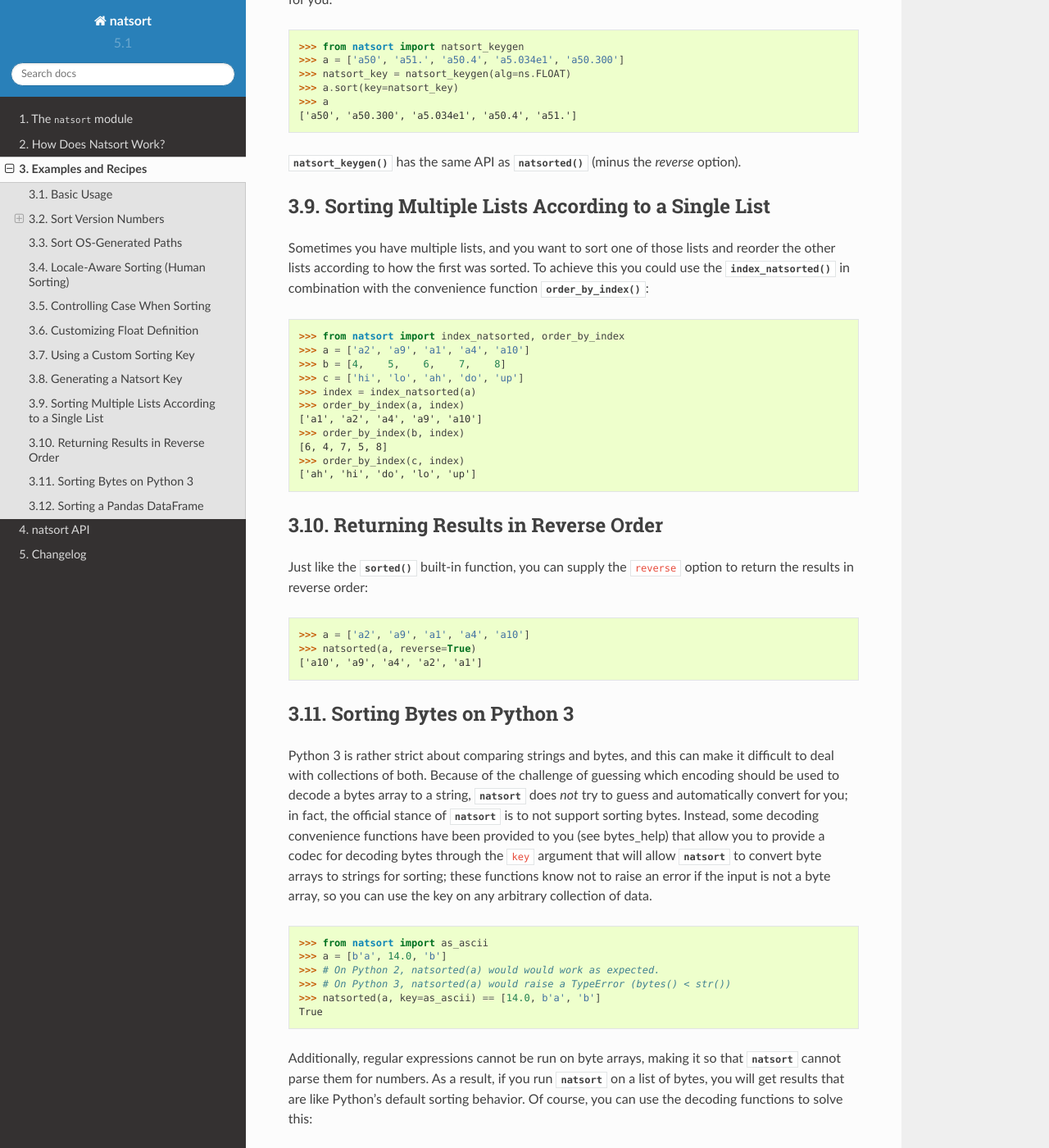
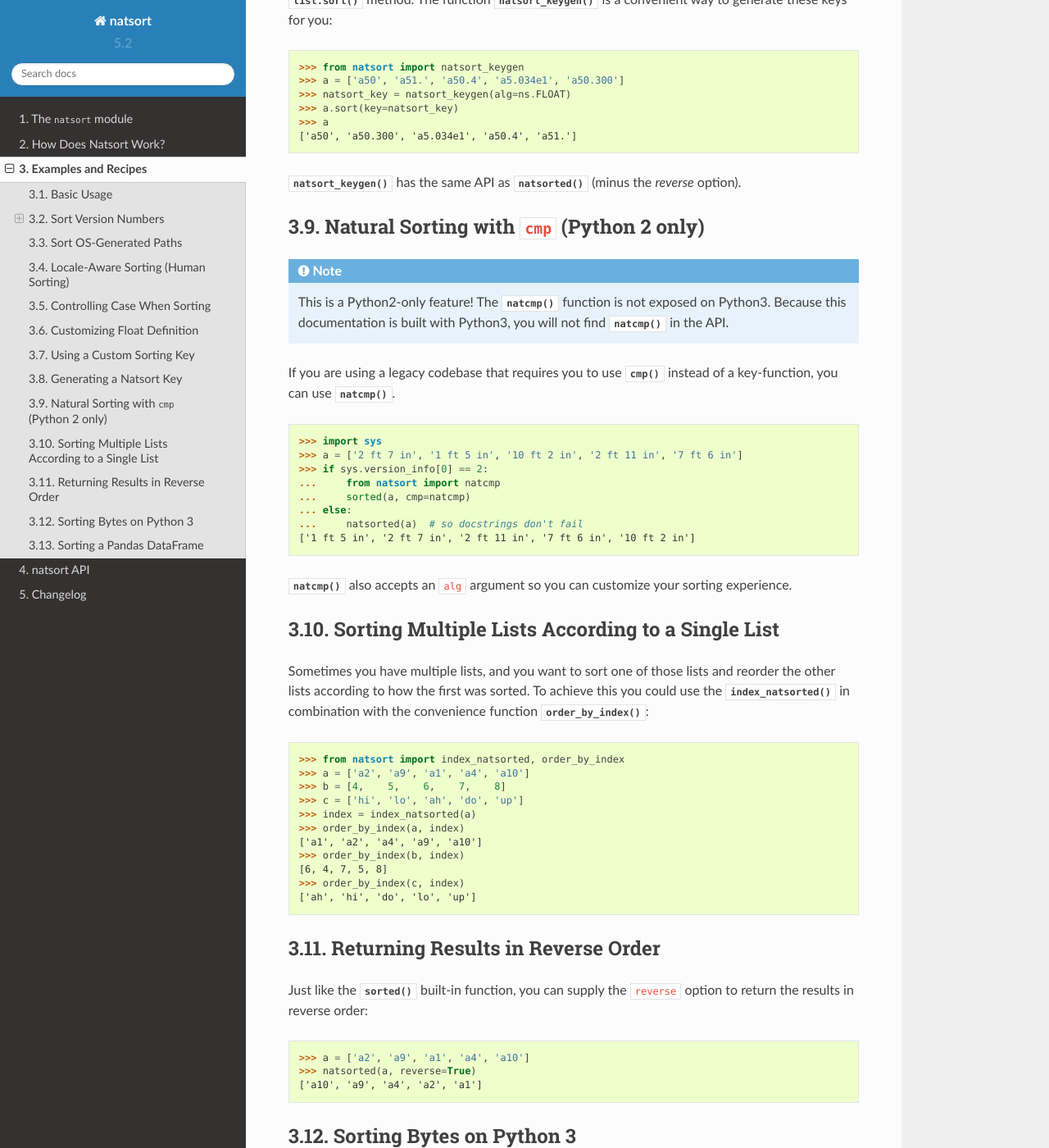
Before and after one commit to SethMMorton/natsort, a Sphinx documentation site: the page built from docs/source/examples.rst, in a window 1280 px wide and 1400 px high, scrolled down 4436 px. Shown: the whole window at 82% size. Built offline with Sphinx 7.4.7 and the Read the Docs theme 2.0.0, drawn with Linux system fonts in a browser that asks for light colours; pages that are not in the unit, such as notebooks, are missing from menus; some of the changed text lies outside the part shown.

Commit message:
natsort version 5.2.0 release.
  - Add ns.NUMAFTER to cause numbers to be placed after non-numbers.
  - Add natcmp function (Python 2 only).

```diff
--- a/docs/source/changelog.rst
+++ b/docs/source/changelog.rst
@@ -2,6 +2,12 @@
 
 Changelog
 ---------
+
+02-14-2017 v. 5.2.0
++++++++++++++++++++
+
+    - Add ``ns.NUMAFTER`` to cause numbers to be placed after non-numbers.
+    - Add ``natcmp`` function (Python 2 only).
 
 11-11-2017 v. 5.1.1
 +++++++++++++++++++
--- a/docs/source/examples.rst
+++ b/docs/source/examples.rst
@@ -245,6 +245,31 @@ need to pass a key to the :meth:`list.sort` method. The function
 :func:`~natsort_keygen` has the same API as :func:`~natsorted` (minus the
 `reverse` option).
 
+Natural Sorting with ``cmp`` (Python 2 only)
+--------------------------------------------
+
+.. note::
+    This is a Python2-only feature! The :func:`natcmp` function is not
+    exposed on Python3. Because this documentation is built with
+    Python3, you will not find :func:`natcmp` in the API.
+
+If you are using a legacy codebase that requires you to use :func:`cmp` instead
+of a key-function, you can use :func:`~natcmp`.
+
+.. code-block:: python
+
+    >>> import sys
+    >>> a = ['2 ft 7 in', '1 ft 5 in', '10 ft 2 in', '2 ft 11 in', '7 ft 6 in']
+    >>> if sys.version_info[0] == 2:
+    ...     from natsort import natcmp
+    ...     sorted(a, cmp=natcmp)
+    ... else:
+    ...     natsorted(a)  # so docstrings don't fail
+    ['1 ft 5 in', '2 ft 7 in', '2 ft 11 in', '7 ft 6 in', '10 ft 2 in']
+
+:func:`natcmp` also accepts an ``alg`` argument so you can customize your
+sorting experience.
+
 Sorting Multiple Lists According to a Single List
 -------------------------------------------------
 
--- a/natsort/_version.py
+++ b/natsort/_version.py
@@ -6,4 +6,4 @@ from __future__ import (
     absolute_import
 )
 
-__version__ = '5.1.1'
+__version__ = '5.2.0'
```
Also changed, not shown: README.rst (+6 -6 lines).
